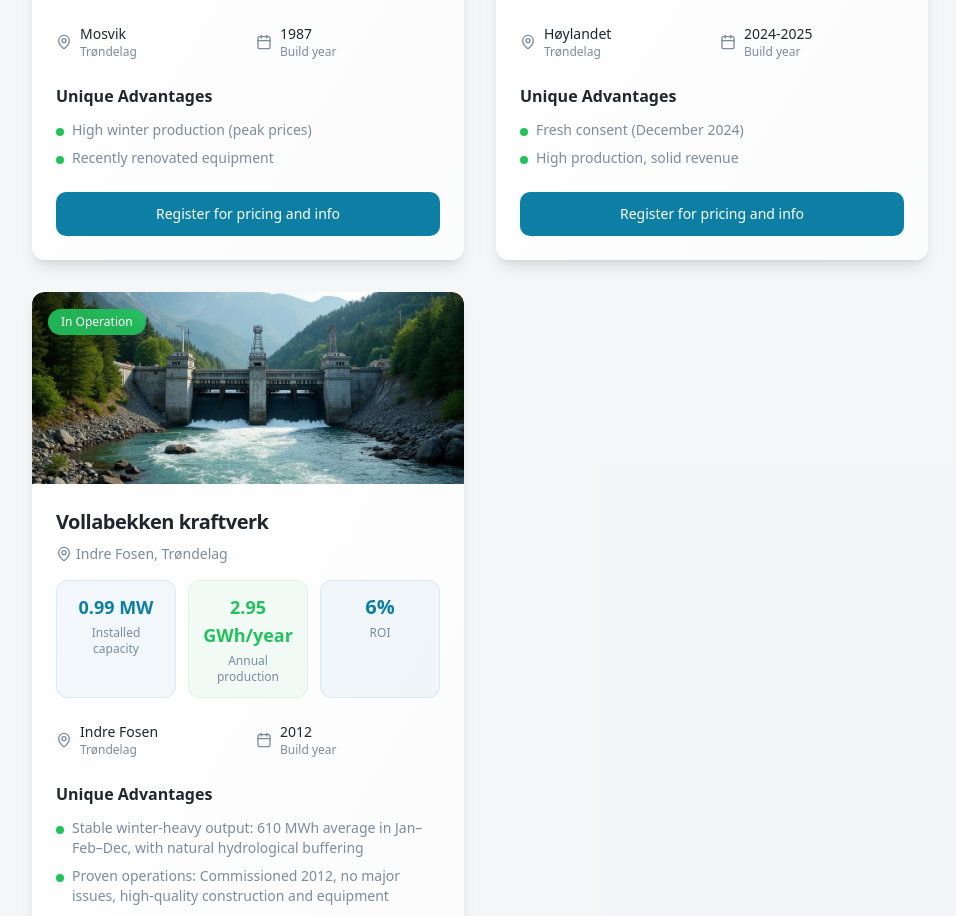
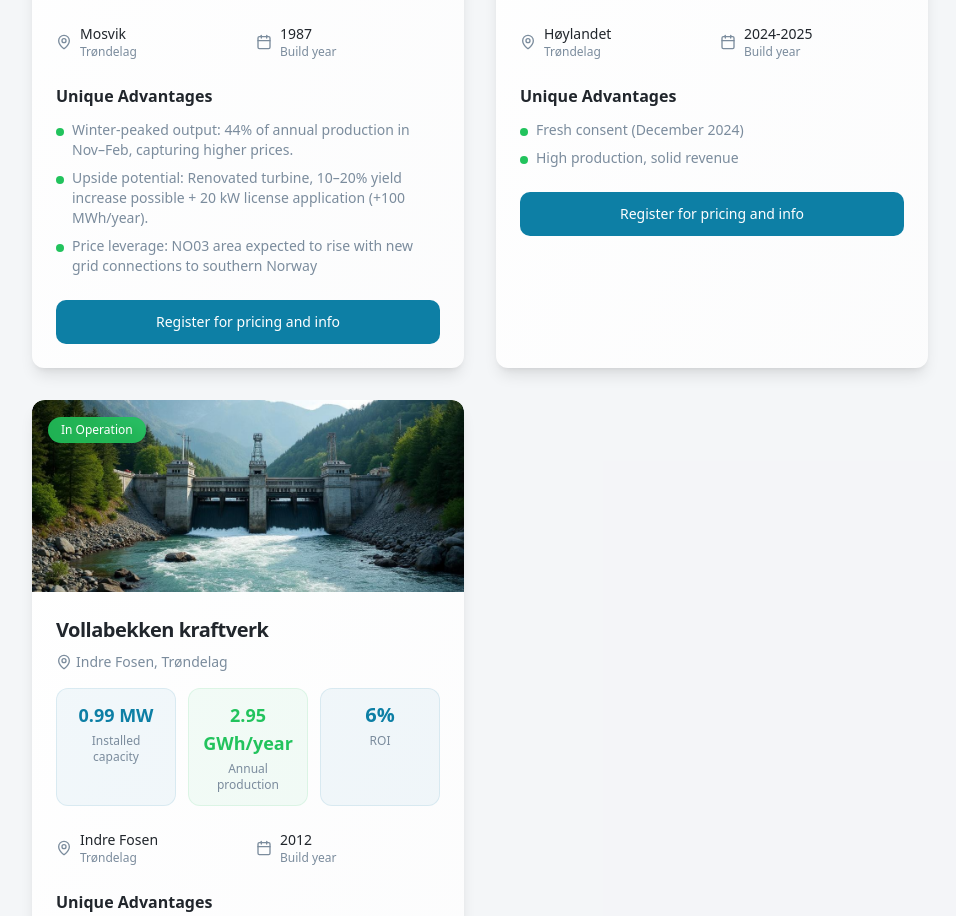
Before and after one commit to rastumbenjamin-gif/smakraftmegleren, a React (Vite) app: page / in a window 1280 px wide. Shown: the part 2588-3504 px from the top of the page, without its empty margins (160-1116 px from the left). Built offline with nearby package versions, Linux system fonts and the light colour scheme.

Commit message:
Update Hindbergelva advantages

```diff
--- a/src/components/InvestmentOpportunities.tsx
+++ b/src/components/InvestmentOpportunities.tsx
@@ -36,7 +36,8 @@ export const InvestmentOpportunities = () => {
       buildYear: "1987",
       advantages: [
         t('opportunities.hindbergelva.advantage1'),
-        t('opportunities.hindbergelva.advantage2')
+        t('opportunities.hindbergelva.advantage2'),
+        t('opportunities.hindbergelva.advantage3')
       ]
     },
     {
--- a/src/contexts/LanguageContext.tsx
+++ b/src/contexts/LanguageContext.tsx
@@ -130,8 +130,9 @@ const translations = {
     'opportunities.consentedProject': 'Consented Project',
 
     // Plant specific data
-    'opportunities.hindbergelva.advantage1': 'High winter production (peak prices)',
-    'opportunities.hindbergelva.advantage2': 'Recently renovated equipment',
+    'opportunities.hindbergelva.advantage1': 'Winter-peaked output: 44% of annual production in Nov–Feb, capturing higher prices.',
+    'opportunities.hindbergelva.advantage2': 'Upside potential: Renovated turbine, 10–20% yield increase possible + 20 kW license application (+100 MWh/year).',
+    'opportunities.hindbergelva.advantage3': 'Price leverage: NO03 area expected to rise with new grid connections to southern Norway',
     'opportunities.bjora.advantage1': 'Fresh consent (December 2024)',
     'opportunities.bjora.advantage2': 'High production, solid revenue',
     'opportunities.sandvik.advantage1': 'High head height (132.4m)',
@@ -348,8 +349,9 @@ const translations = {
     'opportunities.consentedProject': 'Konsesjonert Prosjekt',
 
     // Plant specific data
-    'opportunities.hindbergelva.advantage1': 'Høy vinterproduksjon (topppriser)',
-    'opportunities.hindbergelva.advantage2': 'Nylig renovert utstyr',
+    'opportunities.hindbergelva.advantage1': 'Vintertopp produksjon: 44% av årlig produksjon i nov–feb, fanger høyere priser.',
+    'opportunities.hindbergelva.advantage2': 'Oppside potensial: Renovert turbin, 10–20% avkastningsøkning mulig + 20 kW lisens søknad (+100 MWh/år).',
+    'opportunities.hindbergelva.advantage3': 'Prispress: NO03-området forventes å stige med nye nettforbindelser til Sør-Norge',
     'opportunities.bjora.advantage1': 'Fersk konsesjon (desember 2024)',
     'opportunities.bjora.advantage2': 'Høy produksjon, solid inntekt',
     'opportunities.sandvik.advantage1': 'Høy fallhøyde (132,4m)',
```
